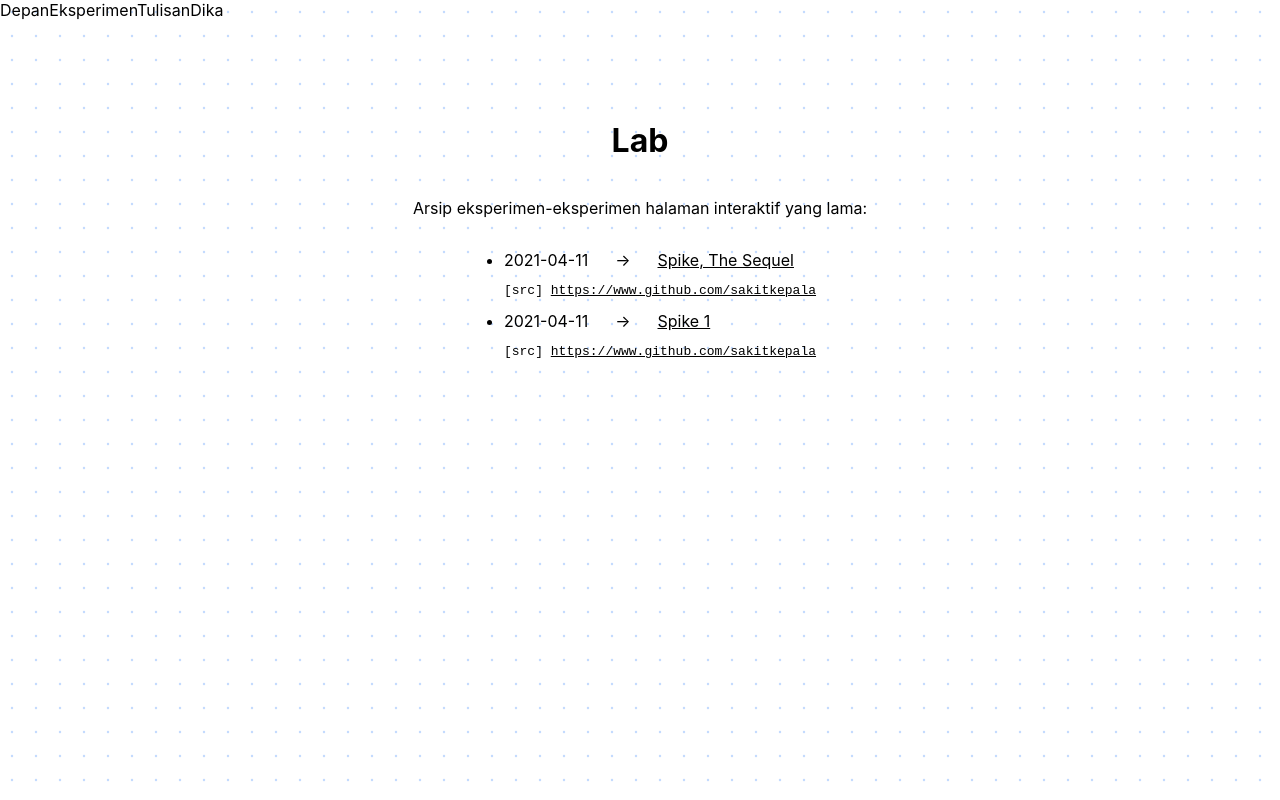
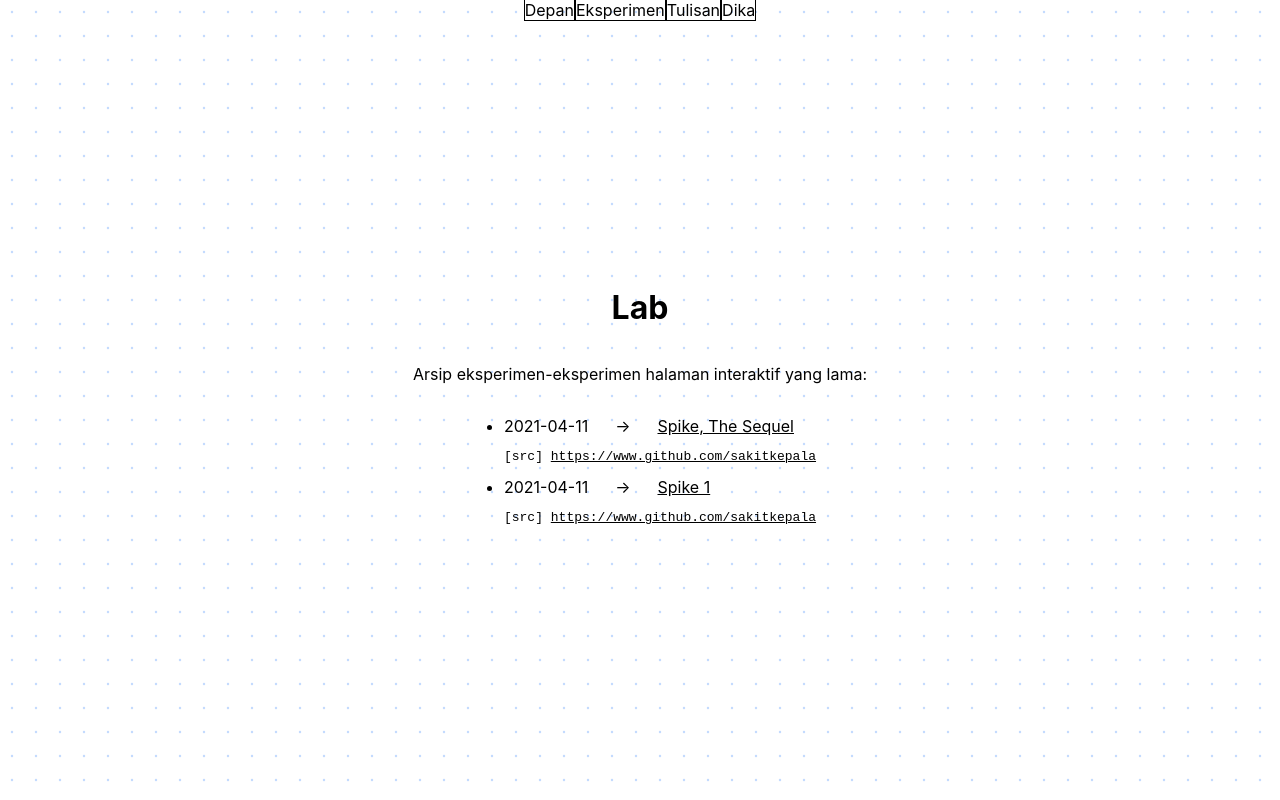
Before and after one commit to sakitkepala/sakitkepaladotdev-v0, a Next.js app: page /lab in a window 1280 px wide. Built offline with nearby package versions, Linux system fonts and the light colour scheme.

Commit message:
Override styling navbar-nya juga, contoh di halaman Depan

```diff
--- a/components/layout-halaman.js
+++ b/components/layout-halaman.js
@@ -10,7 +10,11 @@ const bgPatternProp = {
 };
 
 function LayoutHalaman({ title, navigasi, children }) {
+  // TODO: NavBar di Layout ini diberi style generik semua halaman, gak default.
+  // Default-nya dari komponen unstyled, supaya bisa di-override dari halaman langsung.
+  // Yang generik dibuat di Layout ini:
   const elemenNavigasi = navigasi || <NavBar />;
+
   return (
     <>
       <Head>
@@ -24,10 +28,14 @@ function LayoutHalaman({ title, navigasi, children }) {
         style={{
           ...bgPatternProp,
           // border: "solid blue 10px", // alat bantu visual dimensi wadahnya
+          display: "flex",
+          flexDirection: "column",
+          justifyContent: "center",
+          alignItems: "center",
           minHeight: "100vh",
         }}
       >
-        {elemenNavigasi}
+        <header>{elemenNavigasi}</header>
 
         {/* <!----- OUTPUT CHILDREN -----> */}
         {children}
--- a/components/nav-link.js
+++ b/components/nav-link.js
@@ -1,9 +1,9 @@
 import Link from "next/link";
 
-export function NavLink({ href, children }) {
+export function NavLink({ href, children, style }) {
   return (
     <Link href={href}>
-      <a>{children}</a>
+      <a style={style}>{children}</a>
     </Link>
   );
 }
--- a/pages/index.js
+++ b/pages/index.js
@@ -2,6 +2,7 @@ import { motion } from "framer-motion";
 import { getTerbaru } from "../lib/api/eksperimen";
 
 import { LayoutHalaman } from "../components/layout-halaman";
+import { NavBar } from "../components/nav-situs";
 import { ScreenEksperimen } from "../components/eksperimen";
 
 import styles from "../styles/Home.module.css";
@@ -24,6 +25,7 @@ export default function HalamanDepan({ eksperimen }) {
   return (
     <LayoutHalaman
       title={`${eksperimen.judul} - Sebuah eksperimen web interaktif di halaman depan sakitkepala.dev`}
+      navigasi={<NavBar style={{ backgroundColor: "blue", border: "none" }} />}
     >
       <motion.main className={styles.main} {...propsMotionTransisi}>
         <ScreenEksperimen data={eksperimen}>
```
